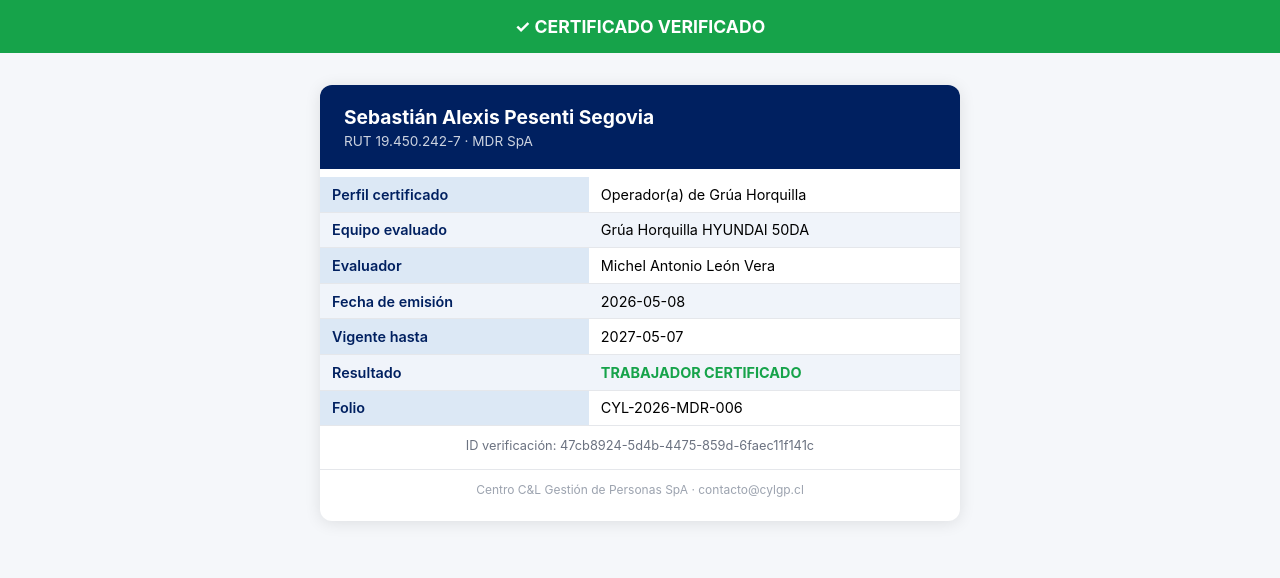
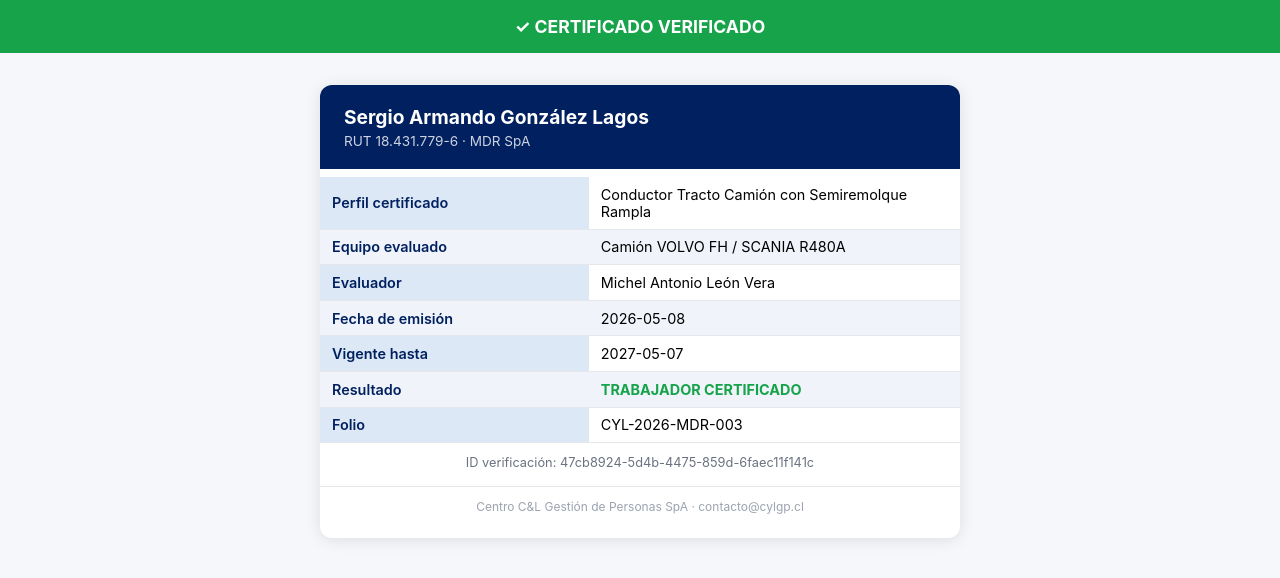
Before and after one commit to patricionhoocc-afk/certificados, a plain HTML site: page cert/47cb8924-5d4b-4475-859d-6faec11f141c/index.html in a window 1280 px wide. Drawn offline with Linux system fonts and the light colour scheme.

Commit message:
cert: 47cb8924

```diff
--- a/cert/47cb8924-5d4b-4475-859d-6faec11f141c/index.html
+++ b/cert/47cb8924-5d4b-4475-859d-6faec11f141c/index.html
@@ -3,7 +3,7 @@
 <head>
   <meta charset="UTF-8">
   <meta name="viewport" content="width=device-width, initial-scale=1.0">
-  <title>Certificado — Sebastián Alexis Pesenti Segovia</title>
+  <title>Certificado — Sergio Armando González Lagos</title>
   <style>
     *{box-sizing:border-box;margin:0;padding:0}
     body{font-family:-apple-system,BlinkMacSystemFont,'Segoe UI',sans-serif;background:#f5f7fa;min-height:100vh}
@@ -31,17 +31,17 @@
   <div class="banner">✓ CERTIFICADO VERIFICADO</div>
   <div class="card">
     <div class="card-header">
-      <h1>Sebastián Alexis Pesenti Segovia</h1>
-      <p>RUT 19.450.242-7 · MDR SpA</p>
+      <h1>Sergio Armando González Lagos</h1>
+      <p>RUT 18.431.779-6 · MDR SpA</p>
     </div>
     <table>
-      <tr><td class="label">Perfil certificado</td><td>Operador(a) de Grúa Horquilla</td></tr>
-      <tr><td class="label">Equipo evaluado</td><td>Grúa Horquilla HYUNDAI 50DA</td></tr>
+      <tr><td class="label">Perfil certificado</td><td>Conductor Tracto Camión con Semiremolque Rampla</td></tr>
+      <tr><td class="label">Equipo evaluado</td><td>Camión VOLVO FH / SCANIA R480A</td></tr>
       <tr><td class="label">Evaluador</td><td>Michel Antonio León Vera</td></tr>
       <tr><td class="label">Fecha de emisión</td><td>2026-05-08</td></tr>
       <tr><td class="label">Vigente hasta</td><td>2027-05-07</td></tr>
       <tr><td class="label">Resultado</td><td class="resultado">TRABAJADOR CERTIFICADO</td></tr>
-      <tr><td class="label">Folio</td><td>CYL-2026-MDR-006</td></tr>
+      <tr><td class="label">Folio</td><td>CYL-2026-MDR-003</td></tr>
     </table>
 
     <p class="folio">ID verificación: 47cb8924-5d4b-4475-859d-6faec11f141c</p>
```
